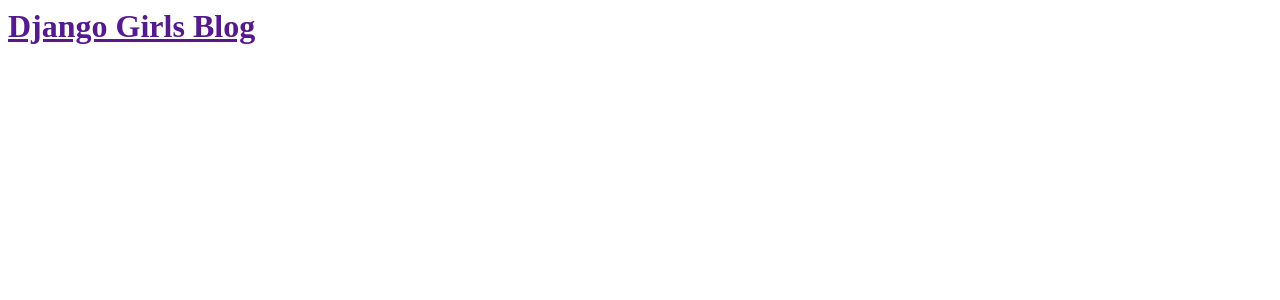
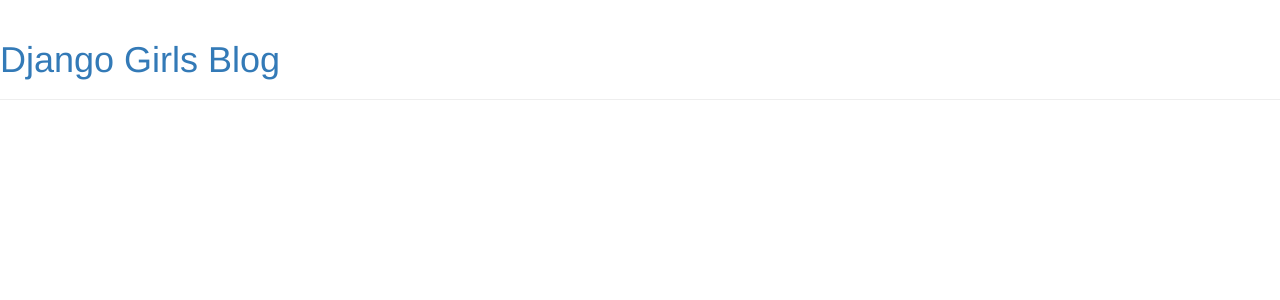
Before and after one commit to sominparrrk/piro13-djangogirls, a Django app: page / in a window 1280 px wide. Shown: the top 300 px of the page. Run offline with Django 3.2, Linux system fonts and the light colour scheme; some libraries are stand-ins or nearby versions.

Commit message:
css 예쁘게 만들기

```diff
--- a/blog/templates/blog/post_list.html
+++ b/blog/templates/blog/post_list.html
@@ -1,18 +1,33 @@
+{% load static %}
 <html>
   <head>
     <title>Django Girls blog</title>
+    <link rel="stylesheet" href="//maxcdn.bootstrapcdn.com/bootstrap/3.2.0/css/bootstrap.min.css">
+    <link rel="stylesheet" href="//maxcdn.bootstrapcdn.com/bootstrap/3.2.0/css/bootstrap-theme.min.css">
+    <link rel="stylesheet" href="{% static 'css/blog.css' %}">
+
+    <link href="//fonts.googleapis.com/css?family=Lobster&subset=latin,latin-ext" rel="stylesheet" type="text/css">
   </head>
+
   <body>
-    <div>
+    <div class="page-header">
       <h1><a href="">Django Girls Blog</a></h1>
     </div>
 
+   <div class="content container">
+     <div class="row">
+       <div class="col-md-8">
          {% for post in posts %}
-    <div>
+           <div class="post">
+             <div class="date">
                <p>published: {{ post.published_date }}</p>
+             </div>
              <h1><a href="">{{ post.title }}</a></h1>
              <p>{{ post.text|linebreaksbr }}</p>
            </div>
          {% endfor %}
+       </div>
+     </div>
+   </div>
  </body>
 </html>
```
Lines whose indentation alone changed are shown as unchanged.
